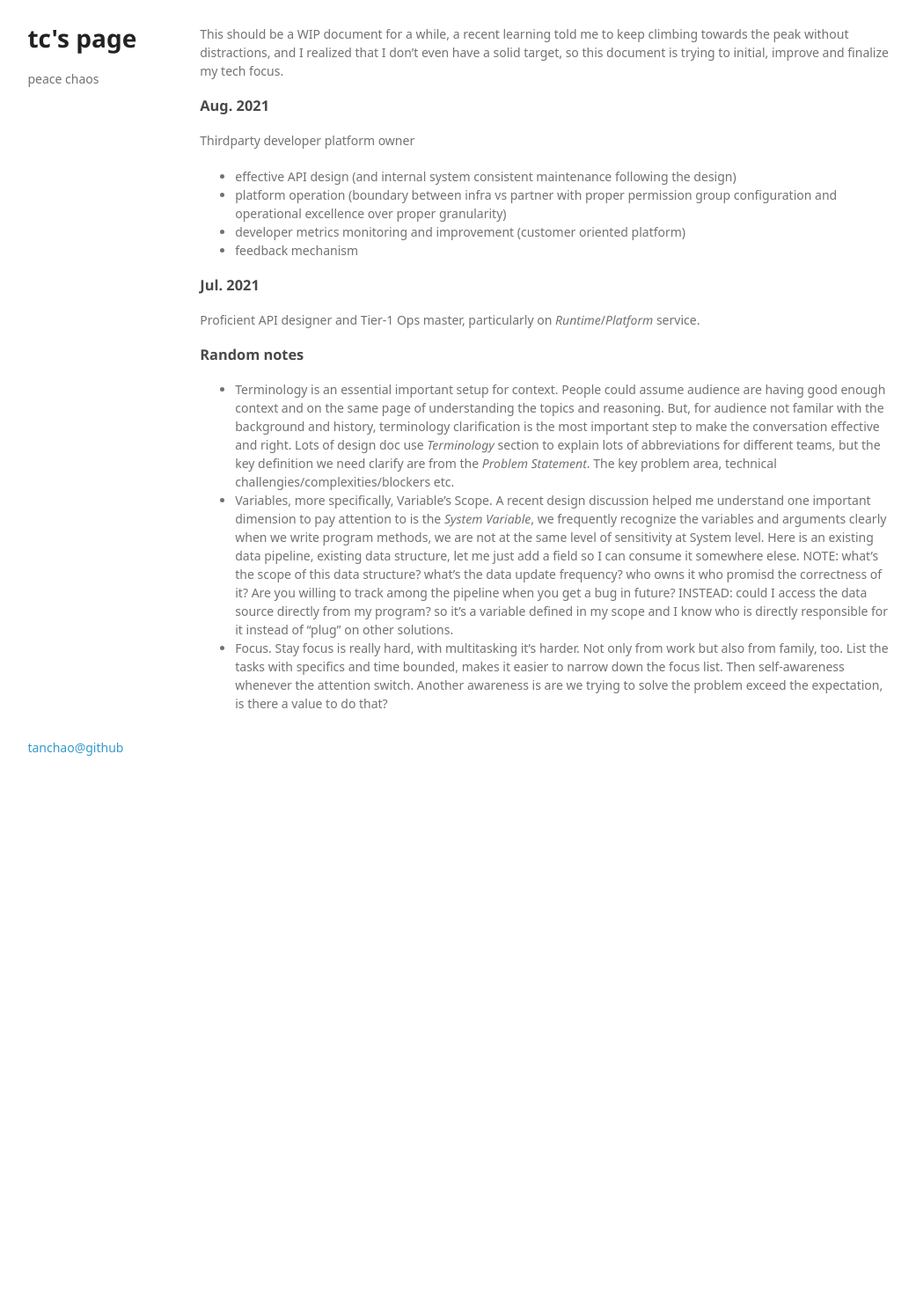
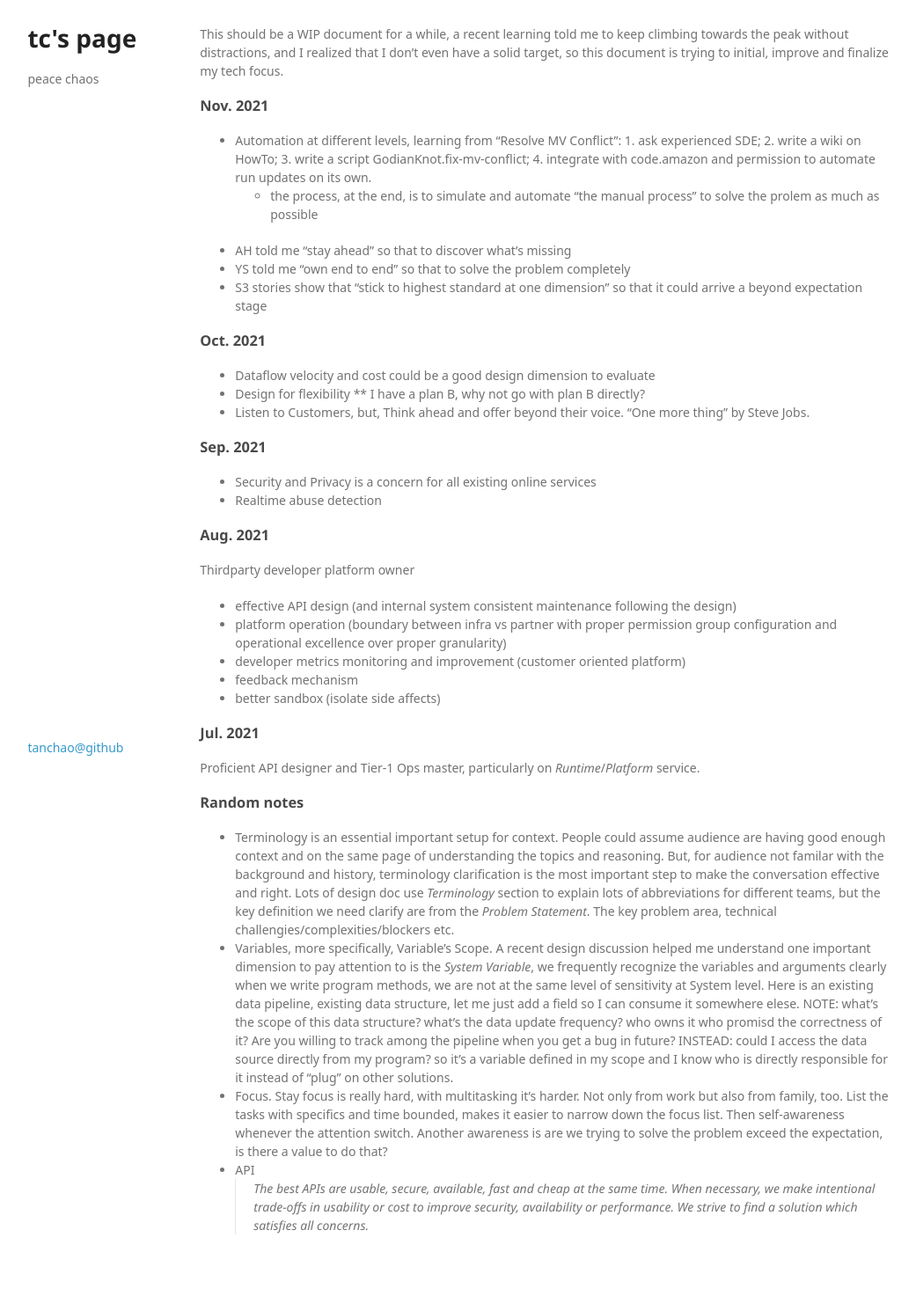
Before and after one commit to tanchao/tanchao.github.io, a Jekyll site: the page built from _posts/2021-07-31-tech-statement.md, in a window 1280 px wide. Shown: the whole page at 88% size, without its empty margins (119-1160 px from the left). Built offline with Jekyll 4.4.1, drawn with Linux system fonts in a browser that asks for light colours; some web fonts are replaced; before the commit the page ends 900 px from its top, so only the background shows below that.

Commit message:
new content

```diff
--- a/_posts/2021-07-31-tech-statement.md
+++ b/_posts/2021-07-31-tech-statement.md
@@ -10,6 +10,24 @@ tags: supertan
 
 This should be a WIP document for a while, a recent learning told me to keep climbing towards the peak without distractions, and I realized that I don't even have a solid target, so this document is trying to initial, improve and finalize my tech focus.
 
+### Nov. 2021
+* Automation at different levels, learning from "Resolve MV Conflict": 1. ask experienced SDE; 2. write a wiki on HowTo; 3. write a script GodianKnot.fix-mv-conflict; 4. integrate with code.amazon and permission to automate run updates on its own.
+  * the process, at the end, is to simulate and automate "the manual process" to solve the prolem as much as possible
+* AH told me "stay ahead" so that to discover what's missing
+* YS told me "own end to end" so that to solve the problem completely
+* S3 stories show that "stick to highest standard at one dimension" so that it could arrive a beyond expectation stage
+
+### Oct. 2021
+* Dataflow velocity and cost could be a good design dimension to evaluate
+* Design for flexibility
+** I have a plan B, why not go with plan B directly?
+* Listen to Customers, but, Think ahead and offer beyond their voice. "One more thing" by Steve Jobs.
+
+### Sep. 2021
+
+* Security and Privacy is a concern for all existing online services
+* Realtime abuse detection
+
 ### Aug. 2021
 
 Thirdparty developer platform owner
@@ -17,6 +35,7 @@ Thirdparty developer platform owner
   * platform operation (boundary between infra vs partner with proper permission group configuration and operational excellence over proper granularity)
   * developer metrics monitoring and improvement (customer oriented platform)
   * feedback mechanism
+  * better sandbox (isolate side affects)
 
 ### Jul. 2021
 
@@ -27,3 +46,5 @@ Proficient API designer and Tier-1 Ops master, particularly on *Runtime*/*Platfo
 * Terminology is an essential important setup for context. People could assume audience are having good enough context and on the same page of understanding the topics and reasoning. But, for audience not familar with the background and history, terminology clarification is the most important step to make the conversation effective and right. Lots of design doc use *Terminology* section to explain lots of abbreviations for different teams, but the key definition we need clarify are from the *Problem Statement*. The key problem area, technical challengies/complexities/blockers etc.
 * Variables, more specifically, Variable's Scope. A recent design discussion helped me understand one important dimension to pay attention to is the *System Variable*, we frequently recognize the variables and arguments clearly when we write program methods, we are not at the same level of sensitivity at System level. Here is an existing data pipeline, existing data structure, let me just add a field so I can consume it somewhere elese. NOTE: what's the scope of this data structure? what's the data update frequency? who owns it who promisd the correctness of it? Are you willing to track among the pipeline when you get a bug in future? INSTEAD: could I access the data source directly from my program? so it's a variable defined in my scope and I know who is directly responsible for it instead of "plug" on other solutions.
 * Focus. Stay focus is really hard, with multitasking it's harder. Not only from work but also from family, too. List the tasks with specifics and time bounded, makes it easier to narrow down the focus list. Then self-awareness whenever the attention switch. Another awareness is are we trying to solve the problem exceed the expectation, is there a value to do that?
+* API
+>The best APIs are usable, secure, available, fast and cheap at the same time. When necessary, we make intentional trade-offs in usability or cost to improve security, availability or performance. We strive to find a solution which satisfies all concerns.
```
